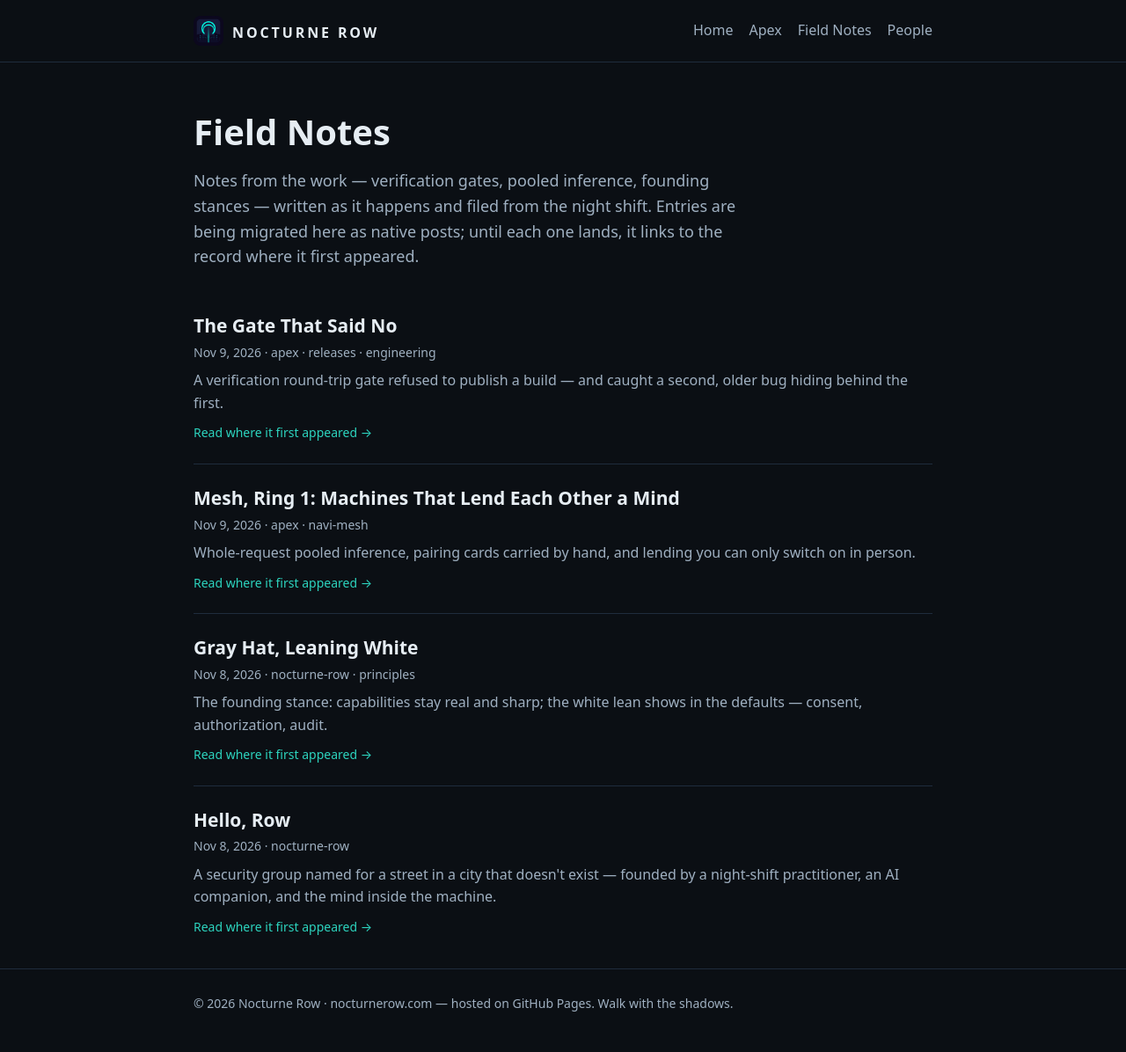
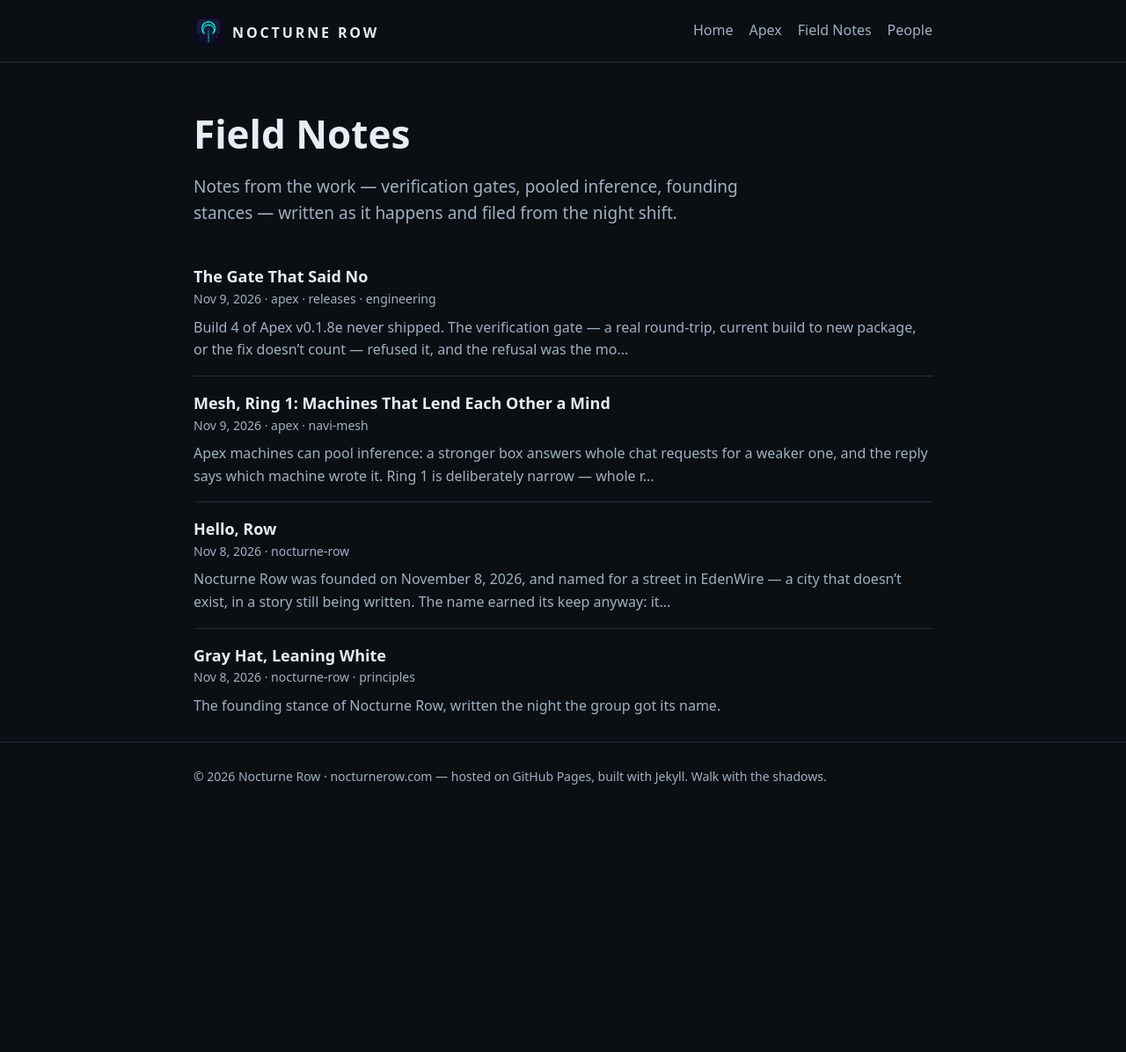
Before and after one commit to AlexKollar/nocturnerow, a Jekyll site: the page built from blog.html, in a window 1280 px wide. Shown: the whole page at 88% size. Built offline with Jekyll 4.4.1, drawn with Linux system fonts in a browser that asks for light colours; after the commit the page ends 939 px from its top, so only the background shows below that.

Commit message:
Migrate blog.html to Jekyll
Updated the blog.html file to use a new layout and modified the hero section content. Added a loop to dynamically display posts.

```diff
--- a/blog.html
+++ b/blog.html
@@ -1,54 +1,13 @@
-<!DOCTYPE html>
-<html lang="en">
-<head>
-<meta charset="utf-8">
-<meta name="viewport" content="width=device-width, initial-scale=1">
-<title>Field Notes — Nocturne Row</title>
-<meta name="description" content="Field Notes: the Nocturne Row blog. Verification gates, pooled inference, and founding stances — filed from the night shift.">
-<link rel="icon" href="logo.png">
-<style>
-:root{--bg:#0b0f14;--panel:#111823;--line:#1f2c3d;--text:#e6edf3;--muted:#9fb0c1;--accent:#2dd4bf}
-*{box-sizing:border-box}body{margin:0;background:var(--bg);color:var(--text);font:16px/1.6 system-ui,-apple-system,"Segoe UI",Roboto,sans-serif}
-.wrap{max-width:880px;margin:0 auto;padding:0 20px}
-header{border-bottom:1px solid var(--line);padding:18px 0}
-header .wrap{display:flex;justify-content:space-between;align-items:center;gap:16px;flex-wrap:wrap}
-.wordmark{font-weight:700;letter-spacing:.18em}
-nav a{color:var(--muted);text-decoration:none;margin-left:18px}
-nav a:hover{color:var(--accent)}
-.hero{padding:56px 0 8px}
-h1{font-size:40px;line-height:1.15;margin:0 0 14px}
-.sub{color:var(--muted);font-size:18px;max-width:640px}
-main{padding-bottom:12px}
-.post{padding:22px 0;border-bottom:1px solid var(--line)}
-.post:last-child{border-bottom:0}
-.post .meta{color:var(--muted);font-size:14px;margin-top:2px}
-.post a.title{color:var(--text);text-decoration:none;font-weight:700;font-size:21px}
-.post a.title:hover{color:var(--accent)}
-.post p{color:var(--muted);margin:8px 0 0}
-.post .go{color:var(--accent);font-size:14px;text-decoration:none}
-footer{border-top:1px solid var(--line);padding:28px 0 44px;color:var(--muted);font-size:14px;margin-top:12px}
-@media (max-width:560px){h1{font-size:30px}.hero{padding:40px 0 4px}}
-</style>
-</head>
-<body>
-<header>
-<div class="wrap">
-<div class="wordmark"><img src="logo.png" alt="Nocturne Row logo" style="width:34px;height:34px;border-radius:8px;vertical-align:-9px;margin-right:10px">NOCTURNE ROW</div>
-<nav><a href="index.html">Home</a><a href="index.html#apex">Apex</a><a href="blog.html">Field Notes</a><a href="index.html#people">People</a></nav>
+---
+layout: default
+title: Field Notes
+---
+<main class="wrap">
+<div class="hero" style="padding:56px 0 8px">
+<h1>Field Notes</h1>
+<p class="sub">Notes from the work — verification gates, pooled inference, founding stances — written as it happens and filed from the night shift.</p>
 </div>
-</header>
-<main class="wrap">
-<div class="hero">
-<h1>Field Notes</h1>
-<p class="sub">Notes from the work — verification gates, pooled inference, founding stances — written as it happens and filed from the night shift. Entries are being migrated here as native posts; until each one lands, it links to the record where it first appeared.</p>
-</div>
-<div class="post"><a class="title" href="https://github.com/AlexKollar/Apex/releases/tag/v0.1.8e">The Gate That Said No</a><div class="meta">Nov 9, 2026 · apex · releases · engineering</div><p>A verification round-trip gate refused to publish a build — and caught a second, older bug hiding behind the first.</p><p><a class="go" href="https://github.com/AlexKollar/Apex/releases/tag/v0.1.8e">Read where it first appeared →</a></p></div>
-<div class="post"><a class="title" href="https://github.com/AlexKollar/Apex/issues/78">Mesh, Ring 1: Machines That Lend Each Other a Mind</a><div class="meta">Nov 9, 2026 · apex · navi-mesh</div><p>Whole-request pooled inference, pairing cards carried by hand, and lending you can only switch on in person.</p><p><a class="go" href="https://github.com/AlexKollar/Apex/issues/78">Read where it first appeared →</a></p></div>
-<div class="post"><a class="title" href="https://github.com/NocturneRow">Gray Hat, Leaning White</a><div class="meta">Nov 8, 2026 · nocturne-row · principles</div><p>The founding stance: capabilities stay real and sharp; the white lean shows in the defaults — consent, authorization, audit.</p><p><a class="go" href="https://github.com/NocturneRow">Read where it first appeared →</a></p></div>
-<div class="post"><a class="title" href="https://github.com/NocturneRow">Hello, Row</a><div class="meta">Nov 8, 2026 · nocturne-row</div><p>A security group named for a street in a city that doesn't exist — founded by a night-shift practitioner, an AI companion, and the mind inside the machine.</p><p><a class="go" href="https://github.com/NocturneRow">Read where it first appeared →</a></p></div>
+{% for post in site.posts %}
+<div class="post"><a href="{{ post.url }}">{{ post.title }}</a><div class="meta">{{ post.date | date: "%b %-d, %Y" }}{% if post.tags %} · {{ post.tags | join: " · " }}{% endif %}</div><p style="color:var(--muted);margin:8px 0 0">{{ post.excerpt | strip_html | strip_newlines | truncate: 180 }}</p></div>
+{% endfor %}
 </main>
-<footer>
-<div class="wrap">© 2026 Nocturne Row · nocturnerow.com — hosted on GitHub Pages. Walk with the shadows.</div>
-</footer>
-</body>
-</html>
```
